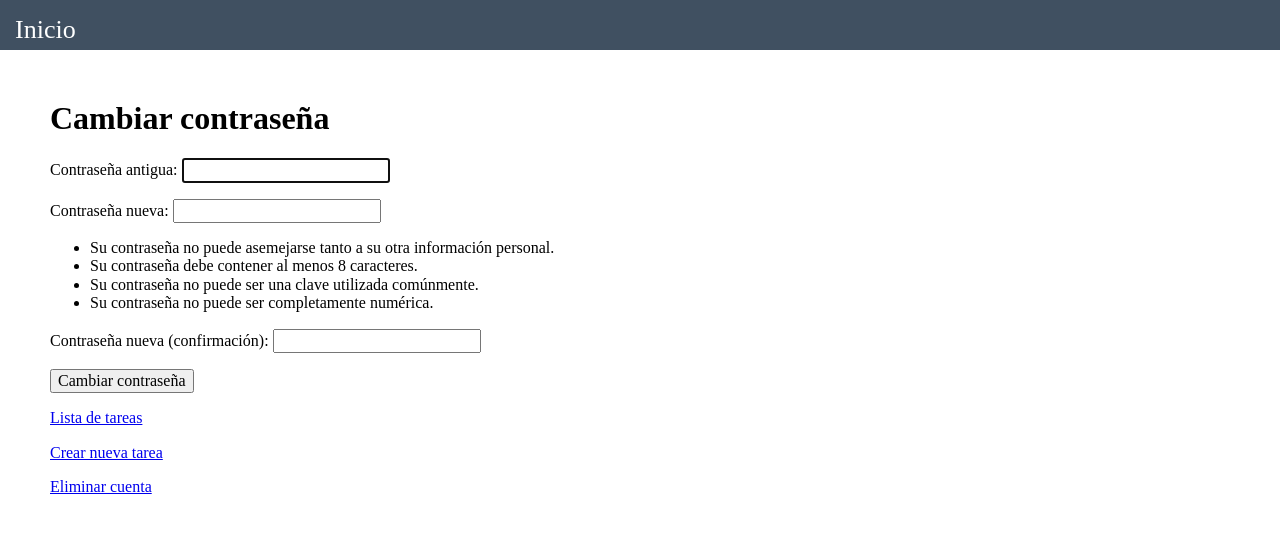
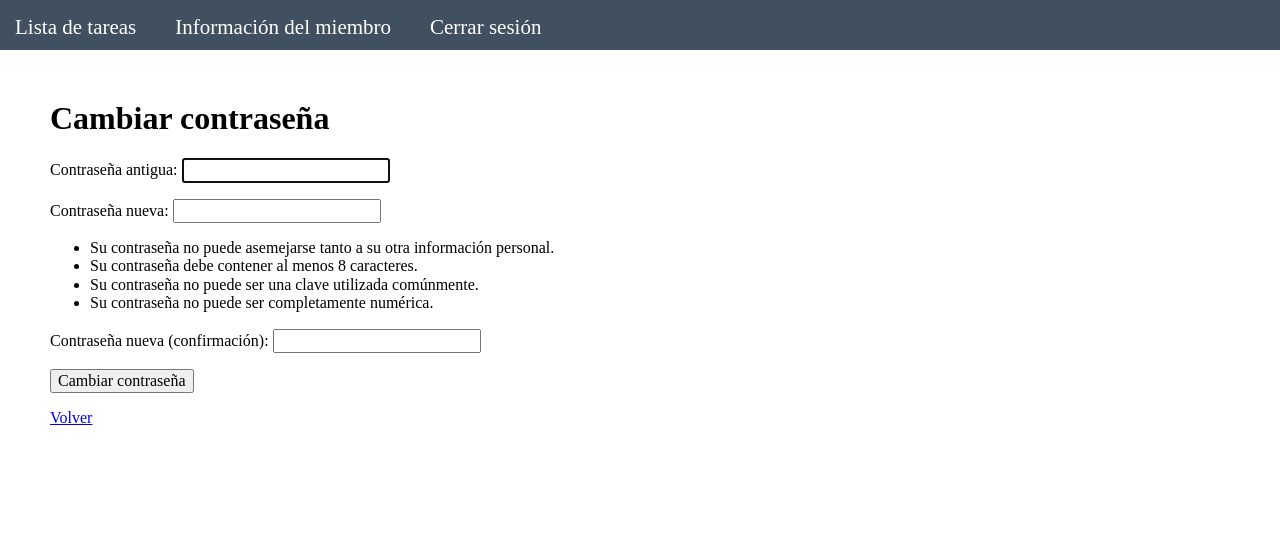
Before and after one commit to ari2023ia/app-con-inicio-de-sesion, a Django app: page /tasks/edit_password/ in a window 1280 px wide. Shown: the top 533 px of the page. Run offline with Django 4.2, Linux system fonts and the light colour scheme; the visitor is signed in with stand-in values (Sample User, id 1).

Commit message:
navegacion arreglada

```diff
--- a/tasks/templates/tasks/delete_account.html
+++ b/tasks/templates/tasks/delete_account.html
@@ -2,9 +2,13 @@
 
 {% block main %}
   <h1>Eliminar cuenta</h1>
+  <p>Nombre de usuario: {{ user.username }}</p>
+  <p>Correo electrónico: {{ user.email }}</p>
+  <p>Última conexión: {{ user.last_login }}</p>
   <p>¿Estás seguro de que deseas eliminar tu cuenta?</p>
   <form method="post">
     {% csrf_token %}
     <button type="submit">Eliminar cuenta</button>
   </form>
+  <a class="nav-link" href="{% url 'tasks:task_list' %}">Volver</a>
 {% endblock %}
--- a/tasks/templates/tasks/detalles_cuenta.html
+++ b/tasks/templates/tasks/detalles_cuenta.html
@@ -6,7 +6,7 @@
   <p>Correo electrónico: {{ user.email }}</p>
   <p>Última conexión: {{ user.last_login }}</p>
   <p><a href="{% url 'tasks:edit_account' %}">Editar cuenta</a></p>
-  <a class="nav-link" href="{% url 'tasks:task_list' %}">Lista de tareas</a>
+  <!--<a class="nav-link" href="{% url 'tasks:task_list' %}">Lista de tareas</a>-->
   <button><a href="{% url 'tasks:edit_password' %}">Cambiar contraseña</a></button>
   <button><a href="{% url 'tasks:delete_account' %}">Eliminar cuenta</a></button>
   <p>Tu suscripcion vence el 1 de cada mes</p>
--- a/tasks/templates/tasks/edit_account.html
+++ b/tasks/templates/tasks/edit_account.html
@@ -6,10 +6,10 @@
   <form method="post">
     {% csrf_token %}
     {{ form.as_p }}
-    <button type="submit">Guardar cambios</button>
+    <button type="submit">Actualizar</button>
   </form>
-  <a class="nav-link" href="{% url 'tasks:task_list' %}">Lista de tareas</a>
-  <p><a href="{% url 'tasks:create_task' %}">Crear nueva tarea</a></p>
+  <a class="nav-link" href="{% url 'tasks:task_list' %}">Volver</a>
+  <!--<p><a href="{% url 'tasks:create_task' %}">Crear nueva tarea</a></p>-->
   <p><a href="{% url 'tasks:edit_password' %}">Cambiar contraseña</a></p>
   <p><a href="{% url 'tasks:delete_account' %}">Eliminar cuenta</a></p>
 {% endblock %}
--- a/tasks/templates/tasks/edit_password.html
+++ b/tasks/templates/tasks/edit_password.html
@@ -8,7 +8,7 @@
     {{ form.as_p }}
     <button type="submit">Cambiar contraseña</button>
   </form>
-  <a class="nav-link" href="{% url 'tasks:task_list' %}">Lista de tareas</a>
-  <p><a href="{% url 'tasks:create_task' %}">Crear nueva tarea</a></p>
-  <p><a href="{% url 'tasks:delete_account' %}">Eliminar cuenta</a></p>
+  <a class="nav-link" href="{% url 'tasks:task_list' %}">Volver</a>
+  <!--<p><a href="{% url 'tasks:create_task' %}">Crear nueva tarea</a></p>
+  <p><a href="{% url 'tasks:delete_account' %}">Eliminar cuenta</a></p>-->
 {% endblock %}
--- a/tasks/templates/tasks/index.html
+++ b/tasks/templates/tasks/index.html
@@ -14,10 +14,11 @@
     <a class="nav-link" href="{% url 'tasks:task_list' %}">Lista de tareas</a>
     <p><a href="{% url 'tasks:create_task' %}">Crear nueva tarea</a></p>
   {% else %}
-    <button><a href="{% url 'login' %}">Iniciar sesión</a></button>
+    <!--<button><a href="{% url 'login' %}">Iniciar sesión</a></button>
     <button><a href="{% url 'register' %}">Registrarse</a></button>
     <h3> Recuerda iniciar sesion con tu mejor correo ✨</h3>
     <a class="nav-link" href="{% url 'tasks:task_list' %}">Lista de tareas</a>
     <p><a href="{% url 'tasks:create_task' %}">Crear nueva tarea</a></p>
-  {% endif %}
+--> <h3> Recuerda iniciar sesion con tu mejor correo ✨</h3>
+    {% endif %}
 {% endblock %}
--- a/tasks/templates/tasks/login.html
+++ b/tasks/templates/tasks/login.html
@@ -5,7 +5,7 @@
   <form method="post">
     {% csrf_token %}
     {{ form.as_p }}
-    <button><a href="{% url 'register' %}">Registrarse</a></button>
+    <!--<button><a href="{% url 'register' %}">Registrarse</a></button>-->
     {% if form.errors %}
       <div class="alert alert-danger">
         <ul>
@@ -19,6 +19,6 @@
     {% endif %}
     <button type="submit">Iniciar sesión</button>
   </form>
-  <a class="nav-link" href="{% url 'tasks:task_list' %}">Lista de tareas</a>
-  <p><a href="{% url 'tasks:create_task' %}">Crear nueva tarea</a></p>
+  <!--<a class="nav-link" href="{% url 'tasks:task_list' %}">Lista de tareas</a>
+  <p><a href="{% url 'tasks:create_task' %}">Crear nueva tarea</a></p>-->
 {% endblock %}
--- a/tasks/templates/tasks/task_list.html
+++ b/tasks/templates/tasks/task_list.html
@@ -8,9 +8,9 @@
     {% endfor %}
   </ul>
   <p><a href="{% url 'tasks:create_task' %}">Crear nueva tarea</a></p>
-  <p><a href="{% url 'login' %}">Iniciar sesión</a></p>
+  <!--<p><a href="{% url 'login' %}">Iniciar sesión</a></p>
   <p><a href="{% url 'register' %}">Registrarse</a></p>
   <p><a href="{% url 'tasks:edit_account' %}">Editar cuenta</a></p>
   <p><a href="{% url 'tasks:edit_password' %}">Cambiar contraseña</a></p>
-  <p><a href="{% url 'tasks:delete_account' %}">Eliminar cuenta</a></p>
+  <p><a href="{% url 'tasks:delete_account' %}">Eliminar cuenta</a></p>-->
 {% endblock %}
--- a/templates/base.html
+++ b/templates/base.html
@@ -12,7 +12,15 @@
   <body>
     <nav>
       <ul>
-        <li><a href="{% url 'tasks:index' %}" style="font-size: 26px;">Inicio</a></li>
+        {% if user.is_authenticated %}
+        <li style="margin-right: 9px; font-size: 21px;"><a href="{% url 'detalles_cuenta' %}">Lista de tareas</a></li>
+        <li style="margin-right: 9px; font-size: 21px;"><a href="{% url 'detalles_cuenta' %}">Información del miembro</a></li>
+        <li style="margin-right: 10px; font-size: 21px;"><a href="{% url 'logout' %}">Cerrar sesión</a></li>
+        {% else %}
+        <li style="margin-right: 9px; font-size: 21px;"><a href="{% url 'login' %}">Acceso a la cuenta</a></li>
+        <li style="margin-right: 10px; font-size: 21px;"><a href="{% url 'register' %}">Registro de cuenta</a></li>
+        {% endif %}
+
       </ul>
     </nav>
     <main>
```
